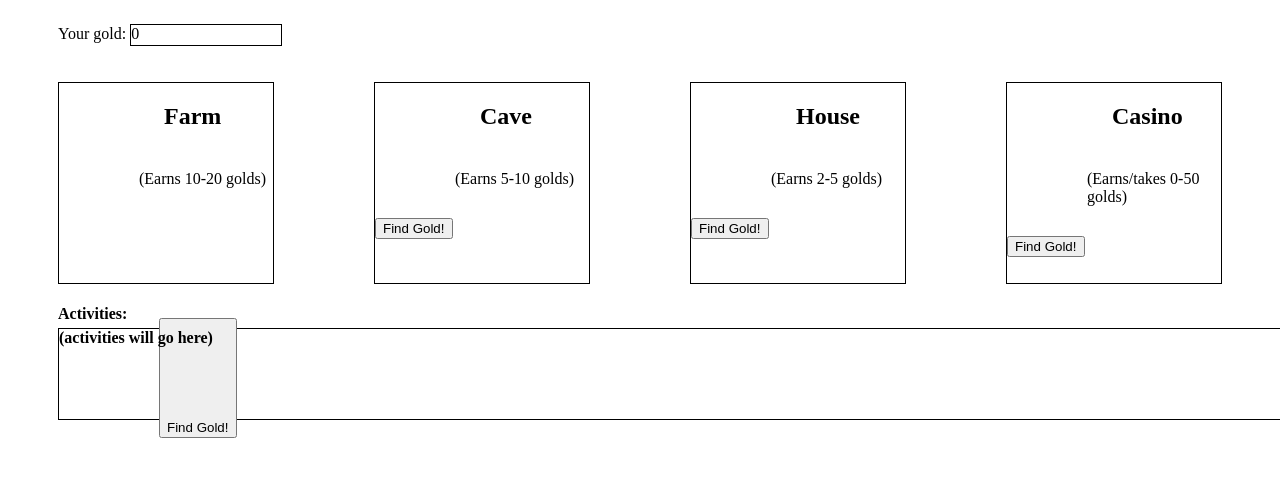
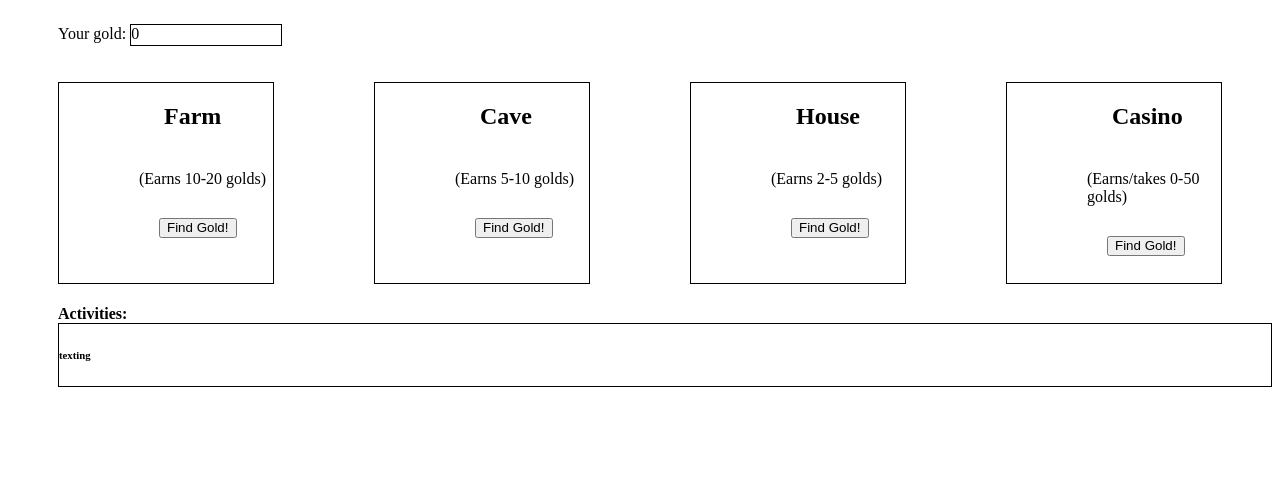
Before and after one commit to mei-manzo/Django-Ninja-Gold, a Django app: page / in a window 1280 px wide; the page is wider, and only the part inside the window is pictured. Shown: the top 477 px of that part. Run offline with Django 3.2, Linux system fonts and the light colour scheme.

Commit message:
need to debug activities output

```diff
--- a/ninja_gold_app/static/index.css
+++ b/ninja_gold_app/static/index.css
@@ -15,7 +15,7 @@
     margin-left: 50px;
 }
 
-.farm {
+.place {
     flex: 1;
     margin-top: 20px;
     margin-right: 50px;
@@ -28,26 +28,30 @@
     border-style: solid;
 }
 
-.farm h2{
+.place h2{
     margin-left: 105px;
 }
 
-.farm p{
+.place p{
     margin-left: 80px;
     margin-bottom: 30px;
     padding-top: 20px;
 }
 
 .button {
-    margin-top: 100px;
-    padding-top: 100px;
+    margin-top: 0px;
+    padding-top: 0px;
     margin-left: 100px;
+}
+
+.green{
+    color: green;
 }
 
 #activities p {
     margin-top: 5px;
     width: 1417px;
-    height: 90px;
+    height: 1000px;
     border-color: black;
     border-width: .1em;
     border-style: solid;
@@ -56,3 +60,8 @@
 #activities {
     margin-left: 50px;
 }
+#box{
+    border-color: black;
+    border-width: .1em;
+    border-style: solid;
+}
--- a/ninja_gold_app/templates/index.html
+++ b/ninja_gold_app/templates/index.html
@@ -9,41 +9,54 @@
     <title>Ninja Gold Main</title>
 </head>
 <body>
-    <form action="" method='POST'>
-        {% csrf_token %}
+    <!-- <form action="/process_money" method='POST'> -->
+        <!-- {% csrf_token %} -->
         <div id = "top-label">
             <label for="first_name">Your gold:</label>
-            <p> {{ request.session.counter}} </p>
+            <p> {{ request.session.gold}} </p>
         </div>
         <div id = "container">
-            <div class = "farm">
+            <form action="/process_money" method='POST'class = "place">
+                {% csrf_token %}
                 <h2>Farm</h2>
                 <p>(Earns 10-20 golds)</p>
-                <input type="submit" value="Find Gold!" class = "button" name = "farm">
-                <!-- <a href="http://google.com"><input type="button" value = "Find Gold!" name = "farm" /></a> -->
-            </div>
-            <div class = "farm">
+                <!-- <input type="submit" value="Find Gold!" class = "button" name = "farm"> -->
+                <input type="hidden" name ="place" value="farm">
+                <input type="submit" value = "Find Gold!" class= "button">
+            </form>
+            <form action="/process_money" method='POST'class = "place">
+                {% csrf_token %}
                 <h2>Cave</h2>
                 <p>(Earns 5-10 golds)</p>
-                <a href="http://google.com"><input type="button" value = "Find Gold!"/></a>
-            </div>
-            <div class = "farm">
+                <input type="hidden" name ="place" value="cave">
+                <input type="submit" value = "Find Gold!" class= "button">
+            </form>
+            <form action="/process_money" method='POST'class = "place">
+                {% csrf_token %}
                 <h2>House</h2>
                 <p>(Earns 2-5 golds)</p>
-                <a href="http://google.com"><input type="button" value = "Find Gold!"/></a>
-            </div>
-            <div class = "farm">
+                <input type="hidden" name ="place" value="house">
+                <input type="submit" value = "Find Gold!" class= "button">
+            </form>
+            <form action="/process_money" method='POST'class = "place">
+                {% csrf_token %}
                 <h2>Casino</h2>
                 <p>(Earns/takes 0-50 golds)</p>
-                <a href="http://google.com"><input type="button" value = "Find Gold!"/></a>
-            </div>
+                <input type="hidden" name ="place" value="casino">
+                <input type="submit" value = "Find Gold!" class= "button">
+            </form>
         </div>
         <div id = "activities">
             <h4>Activities:</h>
-            <p>(activities will go here)</p>
+            <div id = "box">
+                <h6>texting</h6>
+                {% for activity in activities %}
+                <p>{{activity}}</p>
+                {% endfor %}
+            </div>
         </div>
         <!-- <input type="submit" value="Generate" id = "button">
         <a href="http://google.com"><input type="button" value = "Reset"/></a> -->
-    </form>
+    <!-- </form> -->
 </body>
 </html>
--- a/ninja_gold_app/urls.py
+++ b/ninja_gold_app/urls.py
@@ -3,5 +3,5 @@ from . import views
 
 urlpatterns = [
     path('', views.index),
-    # path('counting_test', views.counting_test),
+    path('process_money', views.process_money),
 ]
--- a/ninja_gold_app/views.py
+++ b/ninja_gold_app/views.py
@@ -1,13 +1,46 @@
 from django.shortcuts import render, redirect, HttpResponse
+from datetime import datetime
+from pytz import timezone
+import random, pytz
 
 # def index(request):
 #     return render(request, "index.html")
 
 def index(request):
-    if 'counter' not in request.session:
-        request.session['counter'] = 0
-    # request.session['counter'] += 1
-    if request.method == "POST":
-        # if 'name' == 'farm':
-            request.session['counter'] += 5
+    if 'gold' not in request.session or 'activities' not in request.session:
+        request.session['gold'] = 0
+        request.session['activities'] = []
     return render(request, 'index.html')
+
+def process_money(request):
+    if request.method == 'POST':
+        myGold = request.session['gold']
+        activities = request.session['activities']
+        place = request.POST['place']
+        if place == 'farm':
+            gold_amount = round(random.random() * 10 + 10)
+        elif place == 'cave':
+            gold_amount = round(random.random() * 5 + 10)
+        elif place == 'house':
+            gold_amount = round(random.random() * 3 + 2)
+        else:
+            win_lose = round(random.random())
+            if win_lose == 1:
+                gold_amount = round(random.random()*50)
+            else:
+                gold_amount = (round(random.random()*50)*-1)
+        date_format='%m/%d/%Y %H:%M:%S %Z'
+        date = datetime.now(tz=pytz.utc)
+        date = date.astimezone(timezone('US/Pacific'))
+        myTime = date.strftime(date_format)
+
+        myGold += gold_amount
+        request.session['gold'] = myGold
+
+        if gold_amount>= 0:
+            str = f"Earned {gold_amount} from the {place} {myTime}"
+        else:
+            str = f"Lost {gold_amount} from the {place} {myTime}"
+        activities.append(str)
+        request.session['activities'] = activities
+    return redirect('/')
```
Also changed, not shown: db.sqlite3.
